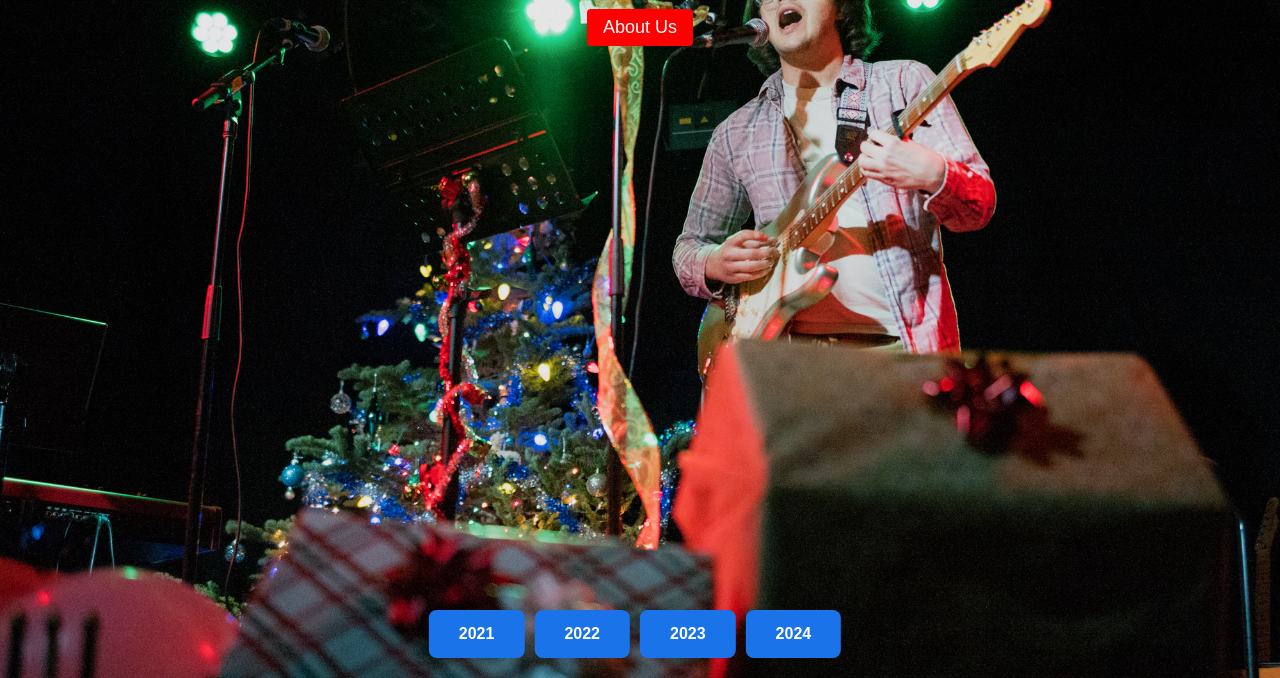
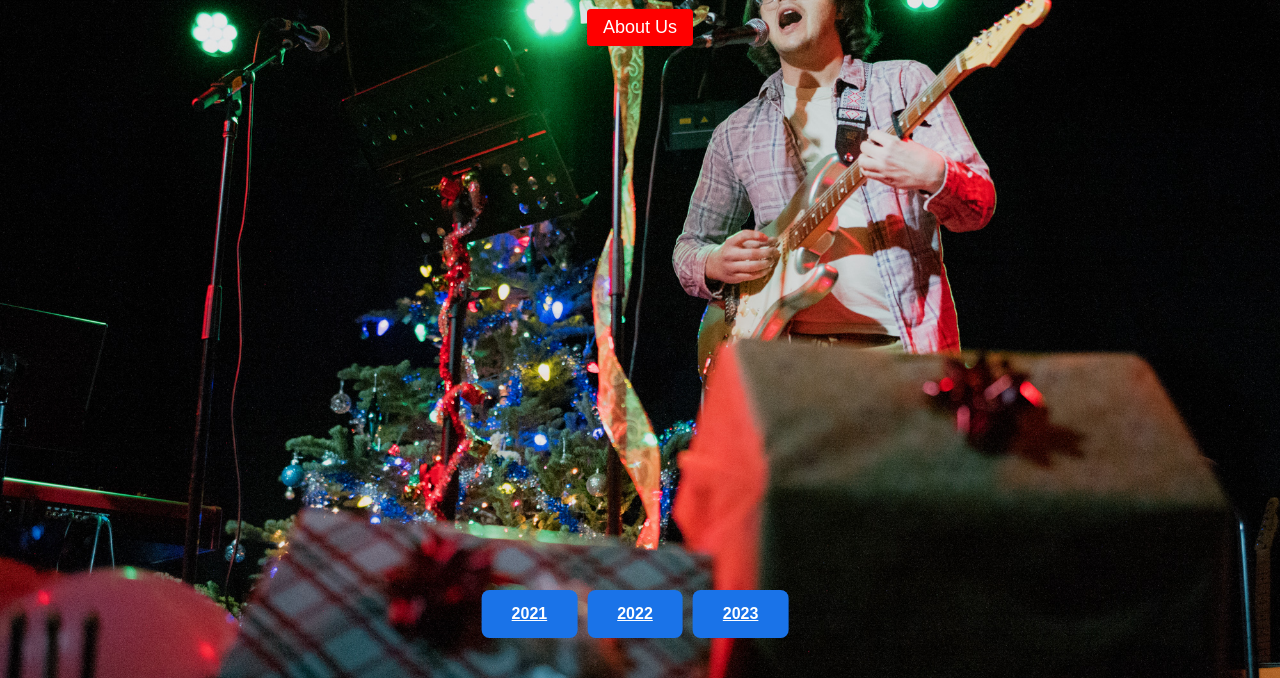
Before and after one commit to bryandebourbon/hollyjollyshow, a plain HTML site: page index.html in a window 1280 px wide. Shown: the part 122-800 px from the top of the page. Drawn offline with Linux system fonts and the light colour scheme; grey boxes are pictures that could not be loaded.

Commit message:
adding dropbox support

```diff
--- a/index.html
+++ b/index.html
@@ -157,12 +157,15 @@
     </div>
 
     <div class="controls">
-        <button class="album-button" id="album-2021" onclick="navigateToAlbum('dec-2021')">2021</button>
-        <button class="album-button" id="album-2022" onclick="navigateToAlbum('dec-2022')">2022</button>
-        <button class="album-button" id="album-2023" onclick="navigateToAlbum('dec-2023')">2023</button>
-        <button class="album-button" id="album-2024" onclick="navigateToAlbum('dec-2024')">2024</button>
+        <div class="controls">
+            <!-- Replace existing `navigateToAlbum` function with direct links to the Dropbox albums -->
+            <a href="https://www.dropbox.com/scl/fo/7l8fxs3tbnq5bt0u8fqnl/AHt1H48R-vU1FgWabyJgjls?rlkey=gvcrebg6g2ibgfw8dt3xstmau&st=dknb4oip&dl=0" class="album-button" target="_blank" id="album-2021">2021</a>
+            <a href="https://www.dropbox.com/scl/fo/3gisvd6dr1xgg7bebizt7/ADgOpX8xf7QKUyo-w6yWcDI?rlkey=s0jnipzyddarw58o1tc95iyjo&st=6h2lniyf&dl=0" class="album-button" target="_blank" id="album-2022">2022</a>
+            <a href="https://www.dropbox.com/scl/fo/82i33yhdeoknfdrstvq7l/AHKmiYtBXJGaOpN97T6UM80?rlkey=zeikhlv3g85wgmbndvvolucwl&st=94v8uuhf&dl=0" class="album-button" target="_blank" id="album-2023">2023</a>
+            <!-- <a href="#" class="album-button" target="_blank" id="album-2024">2024</a> -->
+        </div>
+
         <!-- <button class="button" onclick="prevImage()">Previous</button> -->
-
         <!-- <button class="button" onclick="nextImage()">Next</button> -->
     </div>
 
```
